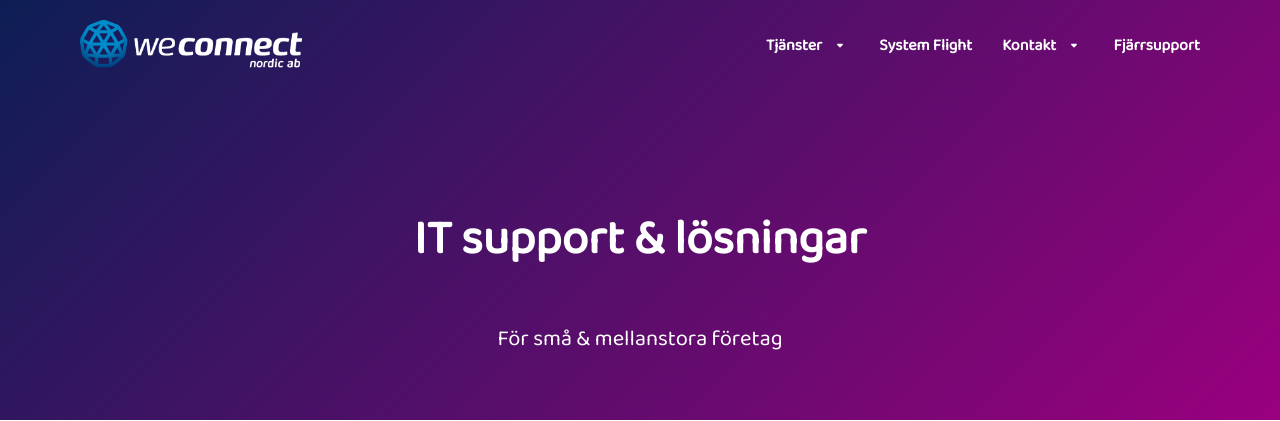
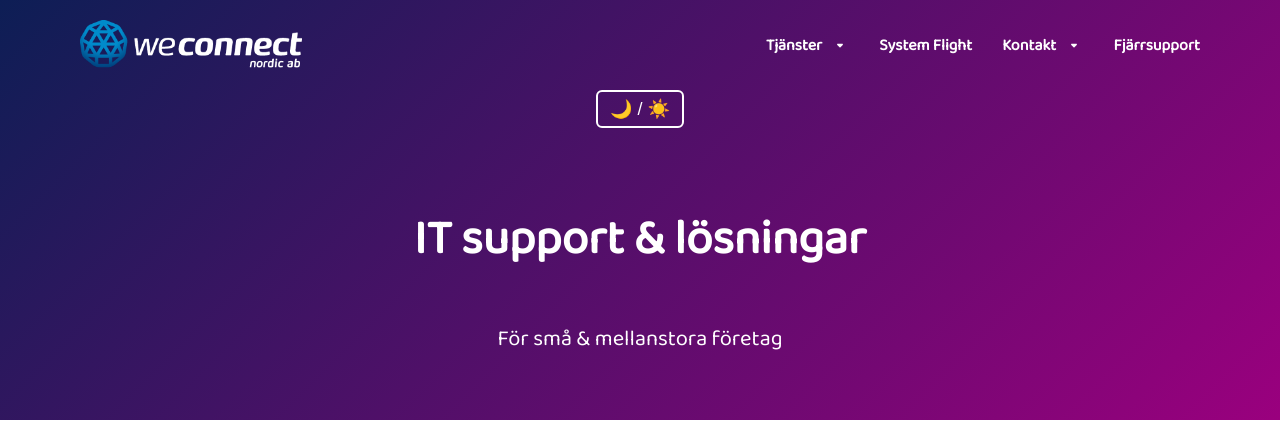
Before and after one commit to weconnect-tobias/ip.weconnect.se, a PHP site: page / in a window 1280 px wide. Shown: the top 421 px of the page. Run offline with PHP 8.4, Linux system fonts and the light colour scheme.

Commit message:
darkmode button

```diff
--- a/css/weconnect2024.css
+++ b/css/weconnect2024.css
@@ -262,3 +262,18 @@ footer a {
     background-color: #111835;
   }
 }
+
+#theme-toggle {
+  background: none;
+  border: 2px solid white;
+  color: white;
+  padding: 6px 12px;
+  border-radius: 6px;
+  cursor: pointer;
+  font-size: 18px;
+  transition: background 0.3s, color 0.3s;
+}
+
+#theme-toggle:hover {
+  background: rgba(255, 255, 255, 0.1);
+}
--- a/index.php
+++ b/index.php
@@ -32,6 +32,26 @@
     "description": "Visa din aktuella publika IP-adress snabbt och säkert. Perfekt vid support och felsökning."
   }
   </script>
+
+  <script>
+  const toggleButton = document.getElementById('theme-toggle');
+  const prefersDark = window.matchMedia('(prefers-color-scheme: dark)').matches;
+
+  // Ladda sparat tema
+  const savedTheme = localStorage.getItem('theme');
+  if (savedTheme) {
+    document.documentElement.setAttribute('data-theme', savedTheme);
+  } else if (prefersDark) {
+    document.documentElement.setAttribute('data-theme', 'dark');
+  }
+
+  toggleButton.addEventListener('click', () => {
+    const current = document.documentElement.getAttribute('data-theme');
+    const newTheme = current === 'dark' ? 'light' : 'dark';
+    document.documentElement.setAttribute('data-theme', newTheme);
+    localStorage.setItem('theme', newTheme);
+  });
+</script>
 </head>
 <body>
 
@@ -70,6 +90,9 @@
   </ul>
 </nav>
   </div>
+  <button id="theme-toggle" aria-label="Byt tema">
+  🌙 / ☀️
+</button>
 </header>
 
 <!-- Blended Gradient Section -->
```
